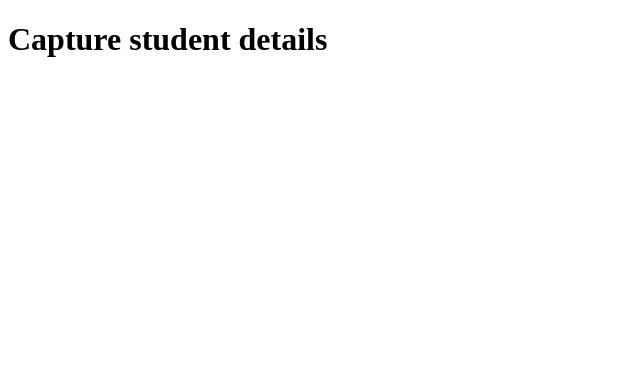
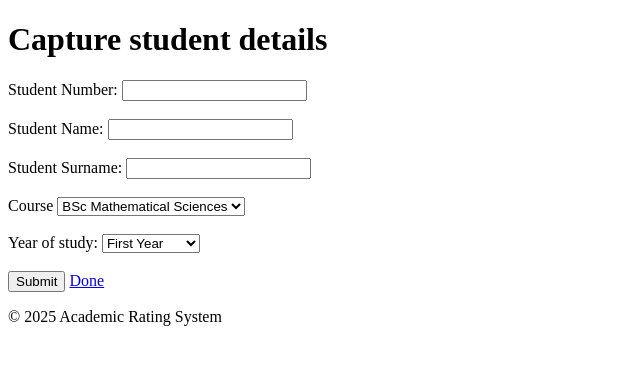
Before and after one commit to LindtK/AcademicRatingSystem, a Django app: page /ratingsys/capture_details/ in a window 1280 px wide. Shown: the top 365 px of the page, without its empty margins (0-640 px from the left). Run offline with Django 5.2, Linux system fonts and the light colour scheme.

Commit message:
added forms on the files that capture information, and links to the home page, added info thats common to all pages on layoutfile

```diff
--- a/academicratingsys/ratingsys/templates/ratingsys/capture_details.html
+++ b/academicratingsys/ratingsys/templates/ratingsys/capture_details.html
@@ -3,5 +3,34 @@
 
 {% block body %}
 <h1>Capture student details</h1>
+<form method="post">
+    {% csrf_token %}
+    <label for="student_number">Student Number:</label>
+    <input type="number" id="student_number" name="student_number" required><br><br>
+
+    <label for="student_name">Student Name:</label>
+    <input type="text" id="student_name" name="student_name" required><br><br>
+
+    <label for="student_surname">Student Surname:</label>
+    <input type="text" id="student_surname" name="student_surname" required><br><br>
+
+     <label for="course">Course</label>
+     <select id="course">
+        <option value="course1">BSc Mathematical Sciences</option>
+        <option value="course2">Course 2</option>
+        <option value="course3">Course 3</option>
+        <option value="course4">Course 4</option>
+     </select><br><br>
+
+    <label for="year_of_study">Year of study:</label>
+    <select id="year_of_study">
+        <option value="first_year">First Year</option>
+        <option value="second_year">Second Year</option>
+        <option value="third_year">Third Year</option>
+    </select><br><br>
+
+    <button type="submit">Submit</button>
+    <a href="{% url 'index' %}">Done</a>
+</form>
 
 {% endblock%}
--- a/academicratingsys/ratingsys/templates/ratingsys/layout.html
+++ b/academicratingsys/ratingsys/templates/ratingsys/layout.html
@@ -8,5 +8,15 @@
 <body>
     {% block body%}
     {% endblock %}
+
+    {% block footer %}
+        <p>&copy; 2025 Academic Rating System</p>
+    {% endblock %}
+
+    {% block scripts %}
+        <script>
+            // Add any JavaScript you need here
+        </script>
+    {% endblock %}
 </body>
 </html>
```
Also changed, not shown: academicratingsys/ratingsys/templates/ratingsys/capture_marks.html (+11 -4 lines), academicratingsys/ratingsys/templates/ratingsys/index.html (+26 -11 lines).
